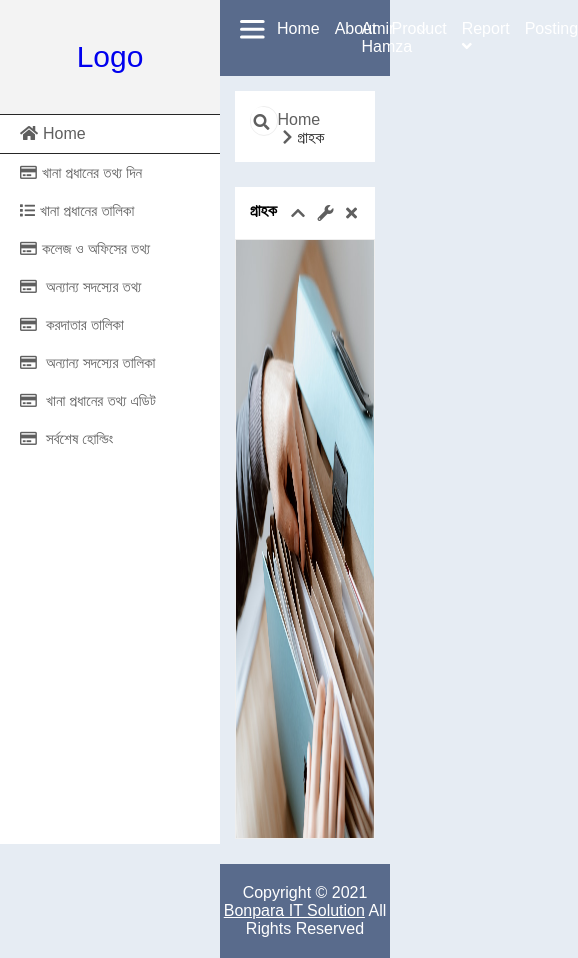
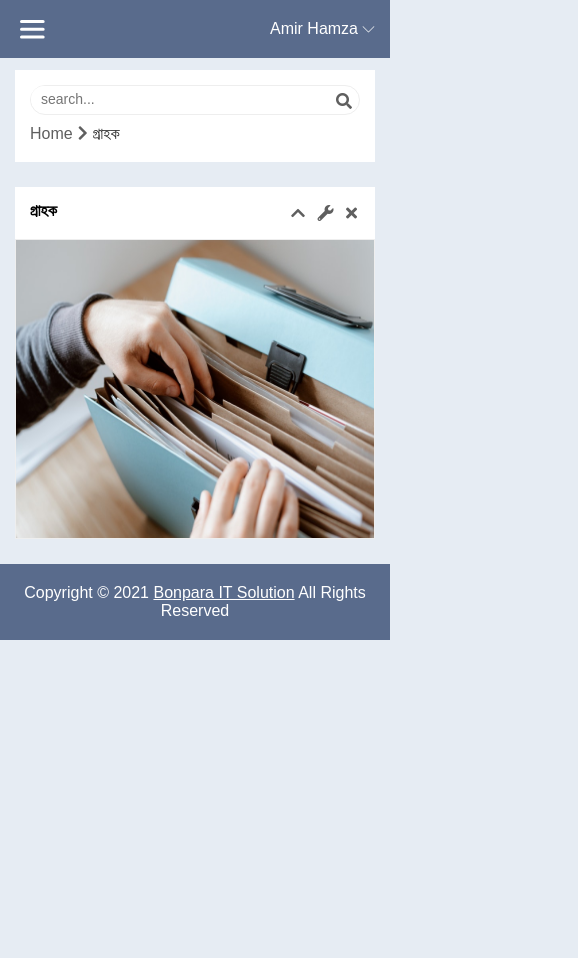
Before and after one commit to amir0x/dashboardr, a plain HTML site: page customer.html in a window 390 px wide. Shown: the whole page, 578 px wide, since content can reach past the window. After the commit the page ends 844 px from the top, so only its background shows below. Drawn offline with Linux system fonts and the light colour scheme.

Commit message:
risponsive add

```diff
--- /dev/null
+++ b/css/responsive.css
@@ -0,0 +1,86 @@
+/* Responsive File All Page */
+
+
+/* // `lg` applies to medium devices (tablets, less than 992px) */
+@media (max-width: 991.98px) {
+    nav{
+        margin-left: 0;
+        top: 0;
+        width: 100%;
+        position: fixed;
+    }
+    .navigation {
+        transform: translateX(-100%);
+        margin-top: 70px;
+     }
+    .inner-body-container{
+        margin-left: 0;
+        margin-top: 70px;
+    }
+    .sidebar-enable .navigation {
+        transform: translateX(0);
+     }
+    .breadcrumb-container .search-bar{
+        width: 200px;
+     }
+
+
+}
+
+/* // `lg` applies to medium devices (tablets, less than 992px) */
+@media (max-width: 950.98px){
+    .e-totho-form-container .t-form {
+        max-width: 100%;
+    }
+   .e-totho-grid-box {
+       grid-template-columns: 1fr;
+       justify-items: center;
+   }
+   .e-totho-form-container .t-form .gcol-3 input[type=text]{
+       display: block;
+   }
+}
+
+
+/* // `md` applies to small devices (landscape phones, less than 768px) */
+@media (max-width: 767.98px) {
+
+   .page-inner{
+       grid-template-columns: 1fr 1fr 1fr;
+   }
+   .inner-customer .content-img{
+       height: 400px;
+   }
+
+}
+
+/* // `sm` applies to x-small devices (portrait phones, less than 576px) */
+@media (max-width: 575.98px) {
+    .page-inner{
+        grid-template-columns: 1fr 1fr;
+    }
+    nav>ul{
+        display: none;
+    }
+    .inner-customer .content-img{
+        height: 300px;
+    }
+    .breadcrumb-container{
+        flex-direction: column;
+    }
+    .breadcrumb-container .search-bar{
+        width: 100%;
+     }
+     .breadcrumb-container .inner-breadcrumb ul{
+         display: inline-block;
+         margin-top: 5px;
+     }
+}
+
+/* // `sm` applies to x-small devices (portrait phones, less than 375px) */
+@media (max-width: 375px) {
+    .page-inner{
+        grid-template-columns:1fr;
+    }
+
+}
--- a/customer.html
+++ b/customer.html
@@ -8,6 +8,7 @@
     <link rel="stylesheet" href="css/all.min.css">
     <link rel="stylesheet" href="css/fontawesome.min.css">
     <link rel="stylesheet" href="style.css">
+    <link rel="stylesheet" href="css/responsive.css">
 </head>
 <body>
 
@@ -36,7 +37,8 @@
 
             </div>
         </div> <!--./navigation-->
-        <div class="inner-body-container">
+        <!-- nav start ------------------------ -->
+
         <nav>
             <div class="mobile-menu">
                 <svg xmlns="http://www.w3.org/2000/svg" xmlns:xlink="http://www.w3.org/1999/xlink" aria-hidden="true" role="img" width="1em" height="1em" preserveAspectRatio="xMidYMid meet" viewBox="0 0 24 24">
@@ -73,6 +75,11 @@
                 </ul>
             </div>
         </nav>
+
+        <!-- nav end  ---------------------->
+
+        <div class="inner-body-container">
+
         <!-- body section start -->
         <div class="body">
             <div class="breadcrumb-container">
--- a/customer_entry.html
+++ b/customer_entry.html
@@ -8,6 +8,7 @@
     <link rel="stylesheet" href="css/all.min.css">
     <link rel="stylesheet" href="css/fontawesome.min.css">
     <link rel="stylesheet" href="style.css">
+    <link rel="stylesheet" href="css/responsive.css">
 </head>
 <body>
 
@@ -39,8 +40,8 @@
         </div> <!--./navigation-->
         <!-- left sidebar end -->
 
-        <!-- Right sidebar start  -->
-        <div class="inner-body-container">
+        <!-- nav start ------------------------ -->
+
         <nav>
             <div class="mobile-menu">
                 <svg xmlns="http://www.w3.org/2000/svg" xmlns:xlink="http://www.w3.org/1999/xlink" aria-hidden="true" role="img" width="1em" height="1em" preserveAspectRatio="xMidYMid meet" viewBox="0 0 24 24">
@@ -77,6 +78,19 @@
                 </ul>
             </div>
         </nav>
+
+        <!-- nav end  ---------------------->
+
+
+
+
+
+
+
+
+        <!-- Right sidebar start  -->
+        <div class="inner-body-container">
+
         <!-- body section start -->
         <div class="body">
             <div class="breadcrumb-container">
--- a/js/script.js
+++ b/js/script.js
@@ -9,8 +9,9 @@ accountHolder.addEventListener('click', ()=>{
 })
 sideLeft.addEventListener('click', ()=>{
     container.classList.toggle("inserted");
+    container.classList.toggle("sidebar-enable");
 })
 
-dropdownLi.addEventListener('click', ()=>{
-    menuUl.classList.toggle("active");
-})
+// dropdownLi.addEventListener('click', ()=>{
+//     menuUl.classList.toggle("active");
+// })
--- a/style.css
+++ b/style.css
@@ -44,6 +44,8 @@ a{
     position: fixed;
     visibility: visible;
     transition: all 0.3s;
+    top: 0;
+    z-index: 10;
 }
 .inserted .navigation {
    transform: translateX(-100%);
@@ -60,14 +62,29 @@ a{
 nav{
     max-width: 100%;
     background-color: #596B8C;
+    margin-left: var(--navigation-width);
     padding: 20px;
     color: #fff;
     font-weight: 500;
     display: flex;
     justify-content: space-between;
+    transition: all 0.3s;
+    z-index: 999;
+
+
+    position: fixed;
+    top: 0;
+    width: 100%;
+
 }
+.inserted nav {
+    margin-left: 0;
+ }
+
+
 .body{
     max-width: 100%;
+    margin-top: 70px;
 }
 footer{
     max-width: 100%;
@@ -570,7 +587,7 @@ nav>ul>li{
     margin-left: 10px;
 }
 
-/* customer result section */
+/* customer search result section */
 .customer-search-result{}
 .customer-search-result form{
     background-color: #fff;
```
Also changed, not shown: customer_list.html (+14 -1 lines), index.html (+7 -1 lines).
